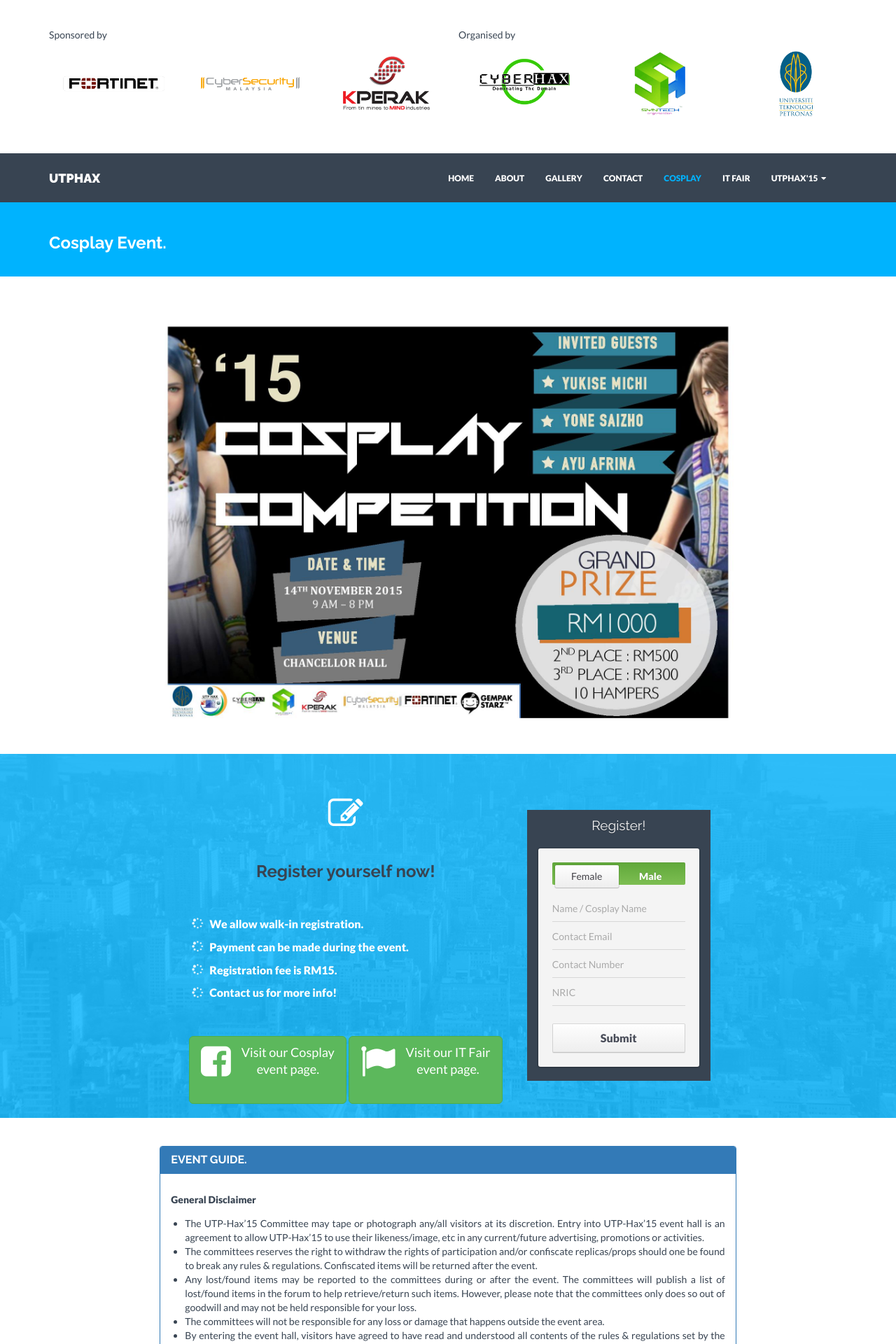
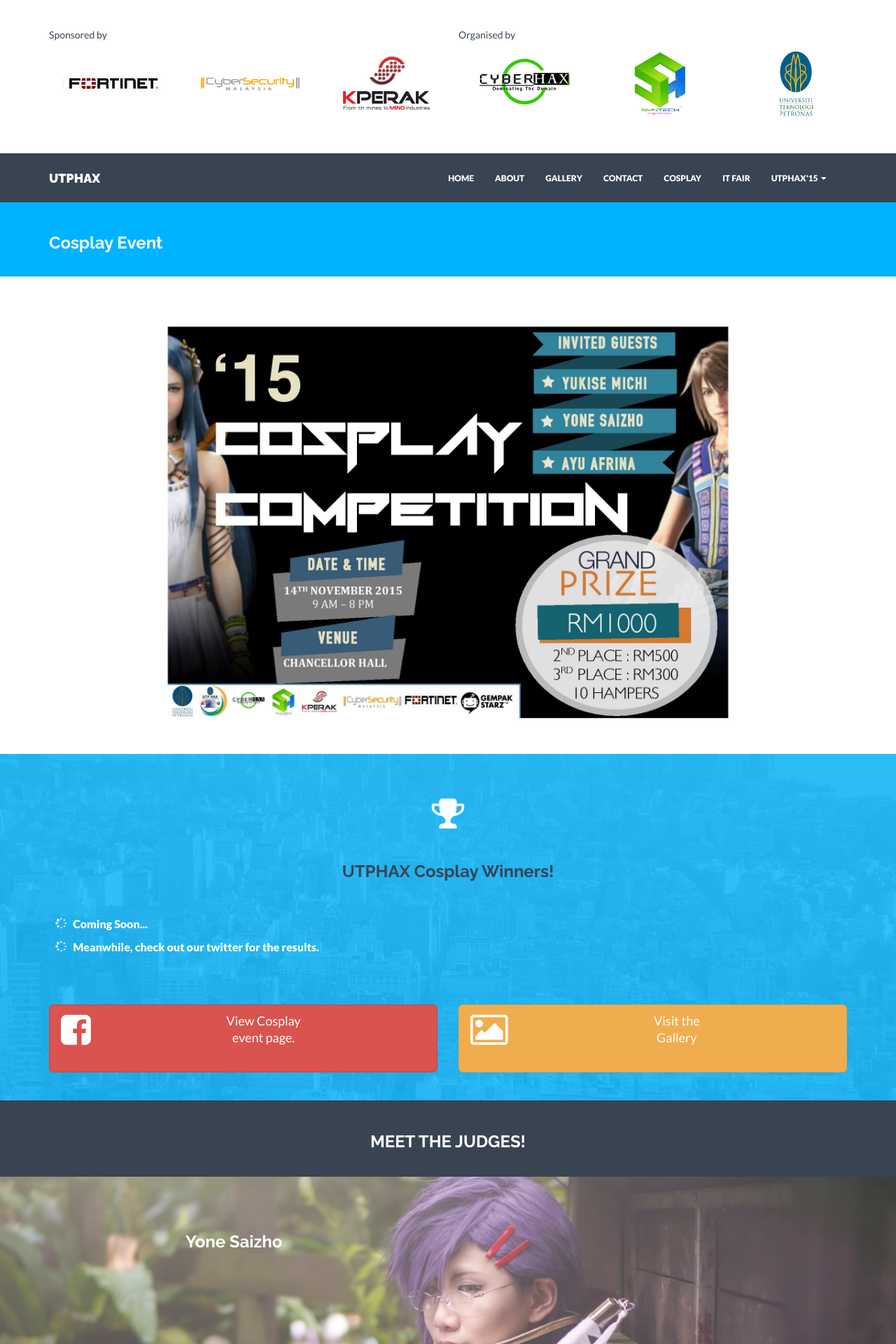
Before and after one commit to utphax/utphax.github.io, a Jekyll site: the page built from cosplay.html, in a window 1280 px wide. Shown: the top 1920 px of the page at 70% size. Built offline with Jekyll 4.4.1, drawn with Linux system fonts in a browser that asks for light colours; nearby versions of some CDN libraries; some of the changed text lies outside the part shown.

Commit message:
updated cosplay page
- removed cosplay registration
- multiple minor fixes

```diff
--- a/_config.yml
+++ b/_config.yml
@@ -31,7 +31,7 @@
   - title: facebook-square
     url: https://fb.com/utphaxfifteen
   - title: photo
-    url: https://www.flickr.com/photos/134486812@N08
+    url: https://www.flickr.com/photos/134486812@N08/albums
   - title: instagram
     url: https://instagram.com/utphax15/
   - title: send
--- a/_posts/competition/2015-05-25-prize.html
+++ b/_posts/competition/2015-05-25-prize.html
@@ -65,9 +65,9 @@
 
 <div class="row">
   <div class="col-md-6"><br/>
-    <a class="btn-width btn btn-lg btn-warning" href="{{ "/compete/participants" | prepend: site.baseurl }}"><i class="fa fa-flag fa-2x pull-left"></i> View all<br>participants</a>
+    <a class="btn-width btn btn-lg btn-warning" href="{{ "/compete/participants" | prepend: site.baseurl }}"><i class="fa fa-users fa-2x pull-left"></i> View all<br>participants</a>
   </div>
   <div class="col-md-6"><br/>
-    <a class="btn-width btn btn-lg btn-info" href="{{ "/gallery/" | prepend: site.baseurl }}"><i class="fa fa-flag fa-2x pull-left"></i> Visit the<br>gallery</a>
+    <a class="btn-width btn btn-lg btn-info" href="{{ "/gallery/" | prepend: site.baseurl }}"><i class="fa fa-picture-o fa-2x pull-left"></i> Visit the<br>gallery</a>
   </div>
 </div>
--- a/cosplay.html
+++ b/cosplay.html
@@ -1,6 +1,6 @@
 ---
 layout: wrap
-title: Cosplay Event.
+title: Cosplay Event
 permalink: /cosplay/
 ---
 
@@ -10,54 +10,83 @@
       <img class="img-responsive" src="/assets/img/cosplay.jpg" alt="cosplay_event_poster">
     </div>
   </div>
+</div>
   <br/><br/>
   <div class="row">
     <div id="twrap">
       <div id="twrapback"></div>
       <div class="container centered">
         <div class="row">
-          <div class="col-md-5 col-md-offset-2">
-            <i class="fa fa-pencil-square-o"></i>
-            <h3>Register yourself now!</h3><br/><br/>
+          <div class="col-md-12">
+            <i class="fa fa-trophy"></i>
+            <h3>UTPHAX Cosplay Winners!</h3><br/><br/>
               <div class="justified" style="color:white;font-weight:bold;font-size:16px;">
-                <ul class="fa-ul"><li><span class="fa-li fa fa-spinner fa-pulse"></span> We allow walk-in registration.</li></ul>
-                <ul class="fa-ul"><li><span class="fa-li fa fa-spinner fa-pulse"></span> Payment can be made during the event.</li></ul>
-                <ul class="fa-ul"><li><span class="fa-li fa fa-spinner fa-pulse"></span> Registration fee is RM15.</li></ul>
-                <ul class="fa-ul"><li><span class="fa-li fa fa-spinner fa-pulse"></span> Contact us for more info!</li></ul>
+                <ul class="fa-ul"><li><span class="fa-li fa fa-spinner fa-pulse"></span>Coming Soon...</li></ul>
+                <ul class="fa-ul"><li><span class="fa-li fa fa-spinner fa-pulse"></span>Meanwhile, check out our twitter for the results.</li></ul>
               </div>
               <br/><br/>
-              <a class="btn btn-lg btn-success" href="https://www.facebook.com/events/793714444107486/" target="blank"><i class="fa fa-facebook-square fa-2x pull-left"></i> Visit our Cosplay<br>event page.</a>
-              <a class="btn btn-lg btn-success" href="{{ "/it_fair/" | prepend: site.baseurl }}"><i class="fa fa-flag fa-2x pull-left"></i> Visit our IT Fair<br>event page.</a>
+              <div class="row">
+                <div class="col-md-6"><br/>
+                  <a class="btn-width btn btn-lg btn-danger" href="https://www.facebook.com/events/793714444107486/" target="blank"><i class="fa fa-facebook-square fa-2x pull-left"></i> View Cosplay<br>event page.</a>
+                </div>
+                <div class="col-md-6"><br/>
+                  <a class="btn-width btn btn-lg btn-warning" href="{{ "/gallery/" | prepend: site.baseurl }}"><i class="fa fa-picture-o fa-2x pull-left"></i> Visit the<br>Gallery</a>
+                </div>
+              </div>
               <br/><br/>
-          </div>
-          <div class="col-md-3">
-            <div class="cosplay_reg">
-              <div id="cosform" role="form">
-                <h1 class="register-title">Register!</h1>
-                <form class="register" action="//formspree.io/utphax.pr@cyberhax.club" method="post">
-                  <div class="register-switch">
-                    <input type="radio" name="sex" value="F" id="sex_f" class="register-switch-input" checked>
-                    <label for="sex_f" class="register-switch-label">Female</label>
-                    <input type="radio" name="sex" value="M" id="sex_m" class="register-switch-input">
-                    <label for="sex_m" class="register-switch-label">Male</label>
-                  </div>
-                  <input type="text" name="name" class="register-input" placeholder="Name / Cosplay Name">
-                  <input type="email" name="_replyto" class="register-input" placeholder="Contact Email">
-                  <input type="number" name="phone" class="register-input" placeholder="Contact Number">
-                  <input type="text" name="nric" class="register-input" placeholder="NRIC">
-                  <input type="hidden" name="_subject" value="UTPHAX Cosplay registration!" />
-                  <input type="hidden" name="_next" value="{{ "/cosplay/" | prepend: site.baseurl }}" />
-                  <input type="submit" value="Submit" class="register-button" >
-                </form>
-                <br/>
-              </div>
-            </div>
           </div>
         </div><! --/row -->
       </div><! --/container -->
     </div><! --/twrap -->
   </div>
-  <br/><br/>
+
+
+  <div id="coswrap0">
+    <div class="container centered">
+      <div class="row">
+        <div class="col-lg-8 col-lg-offset-2">
+          <h3 style="color:white;"><br/>MEET THE JUDGES!<br/><br/></h3>
+        </div>
+      </div><! --/row -->
+    </div><! --/container -->
+  </div><! --/twrap -->
+
+  <div id="coswrap2">
+    <div id="coswrapback"></div>
+    <div class="container centered">
+      <div class="row">
+        <div class="col-lg-8 col-lg-offset-2">
+          <h3 class="pull-left" style="color:white;">Yone Saizho</h3><br/><br/>
+        </div>
+      </div><! --/row -->
+    </div><! --/container -->
+  </div><! --/twrap -->
+
+    <div id="coswrap1">
+      <div id="coswrapback"></div>
+      <div class="container centered">
+        <div class="row">
+          <div class="col-lg-8 col-lg-offset-2">
+            <h3 class="pull-left" style="color:white;">Yukise Michi</h3><br/><br/>
+          </div>
+        </div><! --/row -->
+      </div><! --/container -->
+    </div><! --/twrap -->
+
+  <div id="coswrap3">
+    <div id="coswrapback"></div>
+    <div class="container centered">
+      <div class="row">
+        <div class="col-lg-8 col-lg-offset-2">
+          <h3 class="pull-right" style="color:white;">Ayu Afrina</h3><br/><br/>
+        </div>
+      </div><! --/row -->
+    </div><! --/container -->
+  </div><! --/twrap -->
+
+<br/><br/><br/>
+
+<div class="container-fluid">
   <div class="row">
     <div class="col-md-8 col-md-offset-2">
       <div class="panel panel-primary">
@@ -185,47 +214,3 @@
     </div>
   </div>
 </div>
-
-<br/><br/><br/>
-<div id="coswrap0">
-  <div class="container centered">
-    <div class="row">
-      <div class="col-lg-8 col-lg-offset-2">
-        <h3 style="color:white;">MEET THE JUDGES!</h3>
-      </div>
-    </div><! --/row -->
-  </div><! --/container -->
-</div><! --/twrap -->
-
-<div id="coswrap2">
-  <div id="coswrapback"></div>
-  <div class="container centered">
-    <div class="row">
-      <div class="col-lg-8 col-lg-offset-2">
-        <h3 class="pull-left" style="color:white;">Yone Saizho</h3><br/><br/>
-      </div>
-    </div><! --/row -->
-  </div><! --/container -->
-</div><! --/twrap -->
-
-  <div id="coswrap1">
-    <div id="coswrapback"></div>
-    <div class="container centered">
-      <div class="row">
-        <div class="col-lg-8 col-lg-offset-2">
-          <h3 class="pull-left" style="color:white;">Yukise Michi</h3><br/><br/>
-        </div>
-      </div><! --/row -->
-    </div><! --/container -->
-  </div><! --/twrap -->
-
-<div id="coswrap3">
-  <div id="coswrapback"></div>
-  <div class="container centered">
-    <div class="row">
-      <div class="col-lg-8 col-lg-offset-2">
-        <h3 class="pull-right" style="color:white;">Ayu Afrina</h3><br/><br/>
-      </div>
-    </div><! --/row -->
-  </div><! --/container -->
-</div><! --/twrap -->
--- a/gallery.html
+++ b/gallery.html
@@ -1,6 +1,6 @@
 ---
 layout: gallery
-title: Gallery.
+title: Gallery
 permalink: /gallery/
 ---
 
--- a/index.html
+++ b/index.html
@@ -29,7 +29,7 @@
       <div class="col-md-4">
         <i class="fa fa-black-tie"></i>
         <h4>Cosplay</h4>
-        <p></p>
+        <p>Amazing costumes and cosplayers have blessed us with their presence! Also, congratulations to the winners.</p>
         <p><a href="{{ "/cosplay/" | prepend: site.baseurl }}" class="btn btn-theme">More Info</a></p>
       </div>
     </div>
```
Also changed, not shown: _includes/css/style.css (+1 -141 lines).
